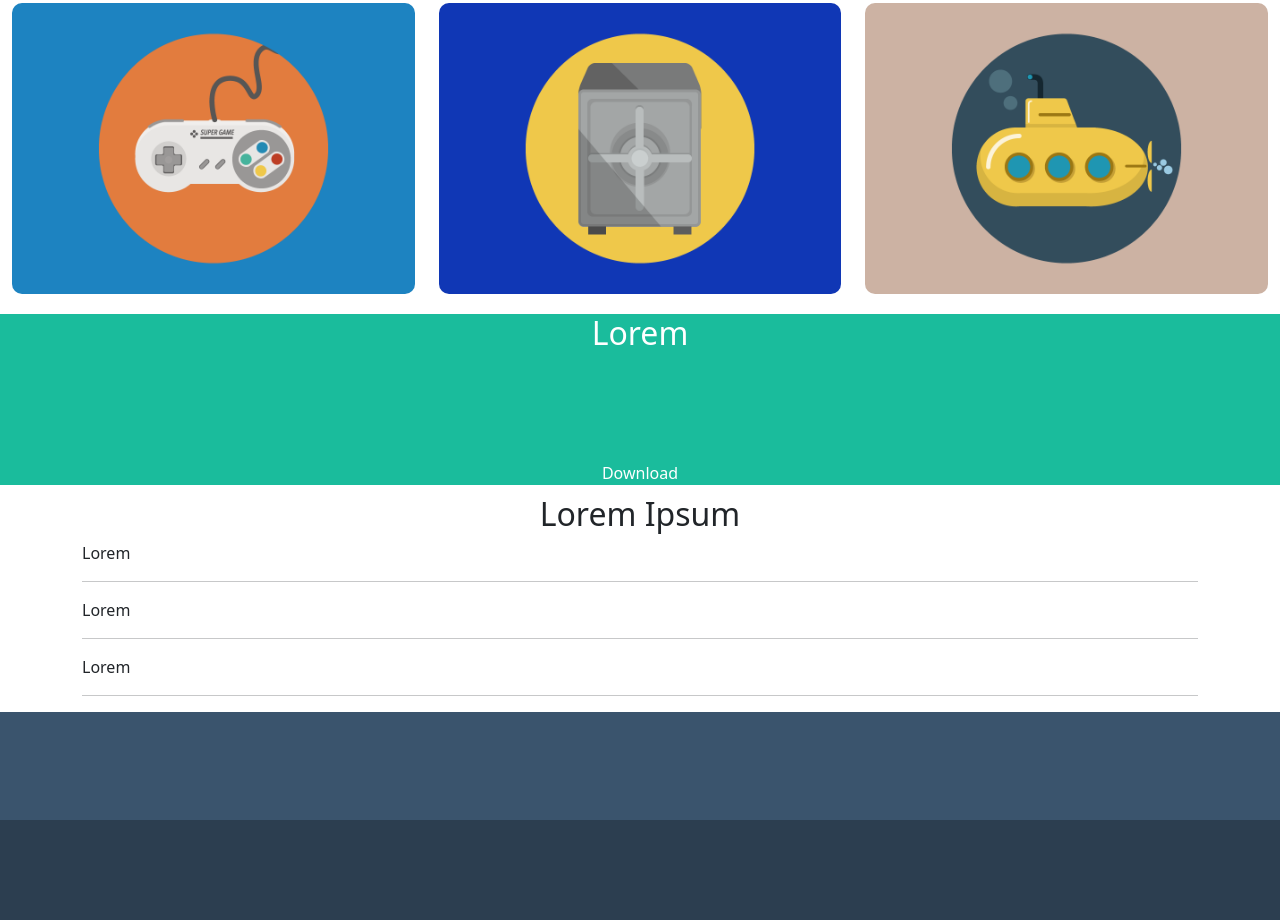
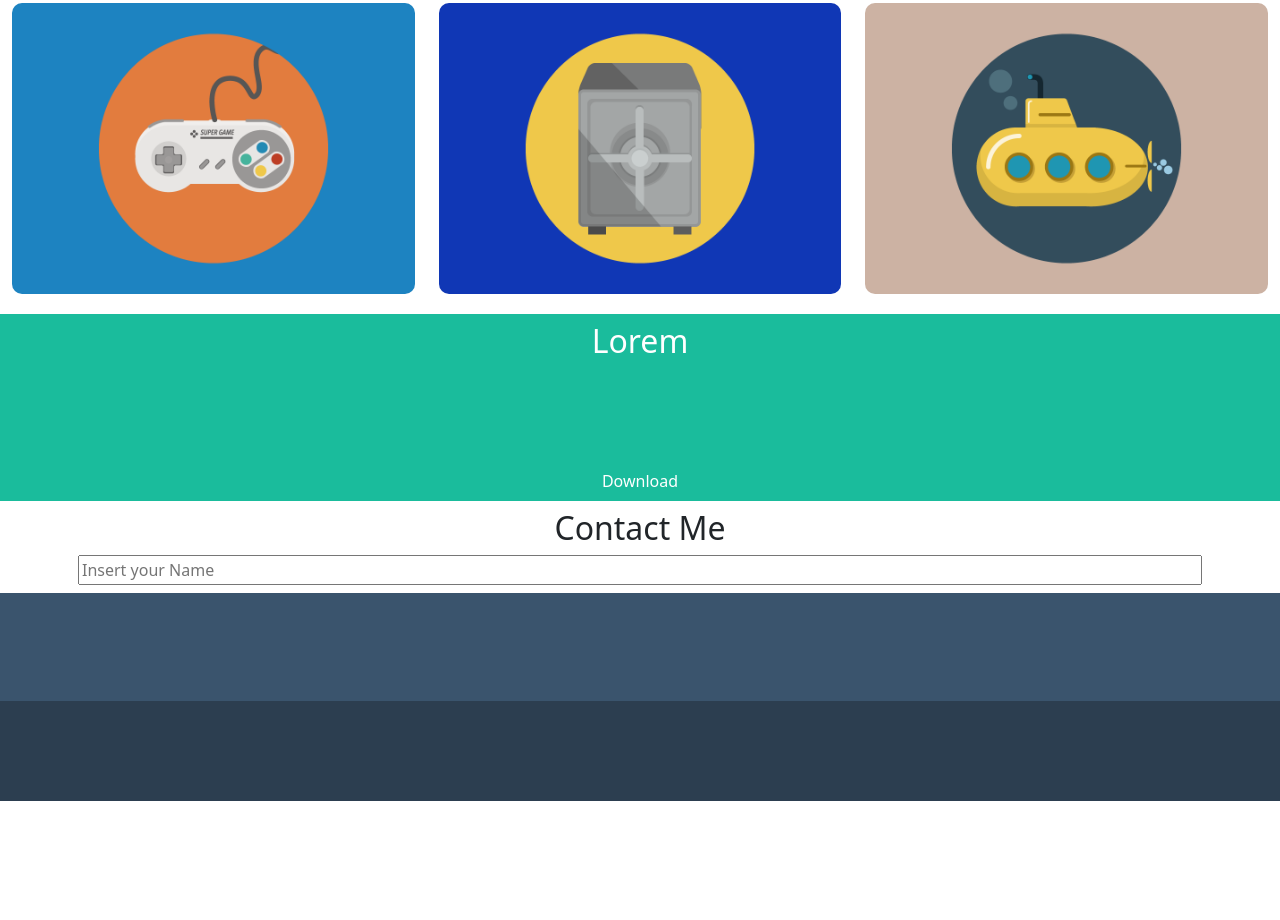
Before and after one commit to simolorevg/html-css-bootstrap-freelancer, a plain HTML site: page index.html in a window 1280 px wide. Shown: the part 782-1702 px from the top of the page. After the commit the page ends 1583 px from the top, so only its background shows below. Drawn offline with nearby package versions, Linux system fonts and the light colour scheme.

Commit message:
Making the form contact section

```diff
--- a/index.html
+++ b/index.html
@@ -72,7 +72,7 @@
         <!--/Portfolio section-->
         <!--About Us section-->
         <div class="my_about-us">
-            <div class="container-sm">
+            <div class="container-sm p-2">
                 <h2>Lorem</h2>
                 <div class="row">
                     <div class="col-12 col-md-4 my_col col-md-6 my_col"></div>
@@ -85,14 +85,12 @@
         </div>
         <!--/About Us section-->
         <!--Contact Me section-->
-        <div class="container-sm margin-top10">
-            <h2 class="text-center">Lorem Ipsum</h2>
-            Lorem
-            <hr>
-            Lorem
-            <hr>
-            Lorem
-            <hr>
+        <div class="container-sm p-2">
+            <h2 class="text-center">Contact Me</h2>
+            <form action="">
+                <label for="name" class="d-none">Name</label>
+                <input type="text" placeholder="Insert your Name" id="name" class="col-12">
+            </form>
         </div>
         <!--/Contact Me section-->
     </main>
```
